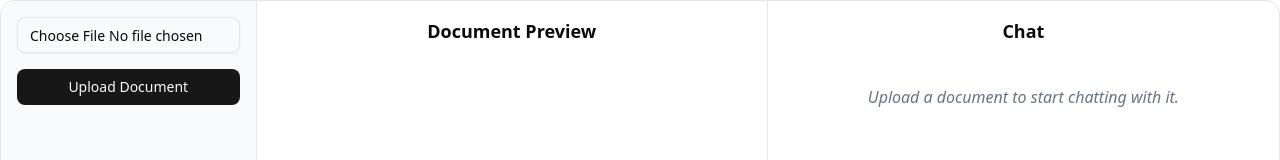
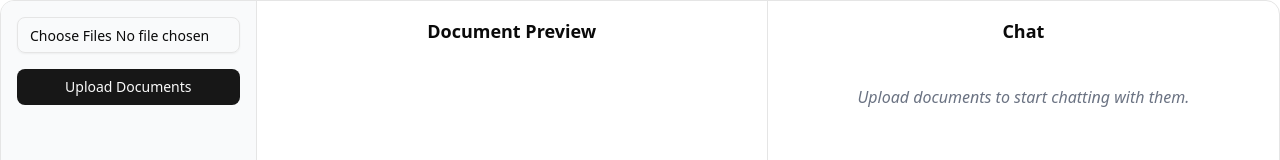
Before and after one commit to Its-Aman-Yadav/docsintel, a Next.js app: page / in a window 1280 px wide. Shown: the top 160 px of the page. Built offline with nearby package versions, Linux system fonts and the light colour scheme.

Commit message:
multi doc and multi format supported

```diff
--- a/app/api/parse/route.ts
+++ b/app/api/parse/route.ts
@@ -15,84 +15,84 @@ export const runtime = "nodejs"
 
 export async function POST(req: NextRequest) {
   try {
-    // 1️⃣ File extraction
+    // 1️⃣ Extract multiple files
     const formData = await req.formData()
-    const file = formData.get("file") as File
+    const files = formData.getAll("files") as File[]
 
-    if (!file) {
+    if (!files || files.length === 0) {
       return NextResponse.json({ error: "No file provided" }, { status: 400 })
     }
 
-    const buffer = Buffer.from(await file.arrayBuffer())
-    const extension = mime.extension(file.type) || "pdf"
-    const fileName = `${nanoid()}.${extension}`
-    const tempFilePath = path.join(os.tmpdir(), fileName)
-
-    // Save file temporarily
-    await fs.writeFile(tempFilePath, buffer)
-
-    // 2️⃣ LlamaParse usage
     const reader = new LlamaParseReader({
-      resultType: "text", // Use "text" for maximum raw content extraction
+      resultType: "text",
       apiKey: process.env.LLAMA_CLOUD_API_KEY!,
     })
 
-    const documents = await reader.loadData(tempFilePath)
-    await fs.unlink(tempFilePath) // Clean up temp file
+    const allDocuments: any[] = []
 
-    if (!documents || documents.length === 0) {
+    // Process each file sequentially (or in parallel using Promise.all if preferred)
+    for (const file of files) {
+      const buffer = Buffer.from(await file.arrayBuffer())
+      const extension = mime.extension(file.type) || "pdf"
+      const fileName = `${nanoid()}.${extension}`
+      const tempFilePath = path.join(os.tmpdir(), fileName)
+
+      // Save temporarily
+      await fs.writeFile(tempFilePath, buffer)
+
+      // Parse content using LlamaParse
+      const documents = await reader.loadData(tempFilePath)
+      await fs.unlink(tempFilePath) // cleanup
+
+      if (!documents || documents.length === 0) continue
+
+      // Add filename metadata
+      const withMetadata = documents.map((doc) => ({
+        ...doc,
+        fileName,
+      }))
+
+      allDocuments.push(...withMetadata)
+    }
+
+    if (allDocuments.length === 0) {
       return NextResponse.json({ error: "No documents returned from parser" }, { status: 400 })
     }
 
-    // Join all parsed text together
-    const parsedText = documents.map(doc => doc.text).join("\n\n").trim()
+    // 2️⃣ Join parsed text from all files
+    const parsedText = allDocuments.map((doc) => doc.text).join("\n\n---\n\n")
 
-    if (!parsedText) {
-      return NextResponse.json({ error: "Parsed text is empty" }, { status: 400 })
-    }
+    // 3️⃣ Chunk into segments
+    const chunks = parsedText.match(/(.|[\r\n]){1,1000}/g) || []
 
-    console.log("✅ Pages parsed:", documents.length)
-    console.log("📏 Total parsed text length:", parsedText.length)
-    console.log("📄 Sample parsed text:", parsedText)
+    // 4️⃣ Generate embeddings and upsert into Pinecone
+    const openai = new OpenAI({ apiKey: process.env.OPENAI_API_KEY! })
+    const namespace = "uploaded-docs"
+    const vectors: any[] = []
 
-    // 3️⃣ Chunking into 1000-character segments
-    const chunks = parsedText.match(/(.|[\r\n]){1,1000}/g) || []
-    console.log("🔹 Total chunks created:", chunks.length)
-
-    // 4️⃣ Generate embeddings using OpenAI
-    const openai = new OpenAI({ apiKey: process.env.OPENAI_API_KEY! })
-    const vectors: number[][] = []
-
-    for (const chunk of chunks) {
+    for (const [idx, chunk] of chunks.entries()) {
       const response = await openai.embeddings.create({
         model: "text-embedding-3-small",
         input: chunk,
       })
-      vectors.push(response.data[0].embedding)
+
+      vectors.push({
+        id: `multi-${idx}-${nanoid()}`,
+        values: response.data[0].embedding,
+        metadata: { chunk, source: "multi-doc-upload" },
+      })
     }
 
-    // 5️⃣ Upsert into Pinecone
-    const namespace = "uploaded-docs"
-    const upserts = vectors.map((embedding, idx) => ({
-      id: `${fileName}-${idx}`,
-      values: embedding,
-      metadata: {
-        chunk: chunks[idx],
-        fileName,
-      },
-    }))
+    await pineconeIndex.namespace(namespace).upsert(vectors)
 
-    await pineconeIndex.namespace(namespace).upsert(upserts)
-
-    // ✅ Success Response
+    // ✅ Response
     return NextResponse.json({
-      message: "File parsed and embedded successfully",
-      result: documents,
-      chunks: chunks.length,
-      uploadedTo: namespace,
-      dimension: vectors[0]?.length || null,
+      message: "All documents parsed and embedded successfully",
+      result: allDocuments,
+      totalFiles: files.length,
+      totalChunks: chunks.length,
+      namespace,
     })
-
   } catch (error) {
     console.error("❌ Error in /api/parse:", error)
     return NextResponse.json({ error: "Internal server error" }, { status: 500 })
--- a/app/page.tsx
+++ b/app/page.tsx
@@ -1,11 +1,12 @@
 "use client"
 
 import { useState } from "react"
-import { Button } from "@/components/ui/button"
-import { Input } from "@/components/ui/input"
+import { FileUploadPanel } from "@/components/FileUploadPanel"
+import { DocumentPreview } from "@/components/DocumentPreview"
+import { ChatPanel } from "@/components/ChatPanel"
 
 export default function DocumentUpload() {
-  const [file, setFile] = useState<File | null>(null)
+  const [files, setFiles] = useState<File[]>([])
   const [uploading, setUploading] = useState(false)
   const [content, setContent] = useState("")
   const [highlightedContent, setHighlightedContent] = useState("")
@@ -17,34 +18,33 @@ export default function DocumentUpload() {
   const [uploaded, setUploaded] = useState(false)
 
   const handleFileChange = (e: React.ChangeEvent<HTMLInputElement>) => {
-    setFile(e.target.files?.[0] || null)
+    setFiles(Array.from(e.target.files || []))
     setError("")
     setContent("")
+    setHighlightedContent("")
     setUploaded(false)
-    setHighlightedContent("")
   }
 
   const handleUpload = async () => {
-    if (!file) {
-      setError("Please select a file.")
+    if (files.length === 0) {
+      setError("Please select at least one file.")
       return
     }
 
     const formData = new FormData()
-    formData.append("file", file)
+    files.forEach((file) => formData.append("files", file))
+    setUploading(true)
 
-    setUploading(true)
     try {
       const res = await fetch("/api/parse", {
         method: "POST",
         body: formData,
       })
-
       const data = await res.json()
       setUploading(false)
 
       if (res.ok && Array.isArray(data.result)) {
-        const fullText = data.result.map((doc: any) => doc.text).join("\n\n")
+        const fullText = data.result.map((doc: any) => doc.text).join("\n\n---\n\n")
         setContent(fullText)
         setHighlightedContent(fullText)
         setUploaded(true)
@@ -88,21 +88,23 @@ export default function DocumentUpload() {
   }
 
   const handleAsk = async () => {
-    if (!query) return
+    if (!query.trim()) return
     setLoadingAnswer(true)
     setAnswer("Thinking...")
+
     try {
       const res = await fetch("/api/query", {
         method: "POST",
         headers: { "Content-Type": "application/json" },
         body: JSON.stringify({ query }),
       })
+
       const data = await res.json()
       setAnswer(data.answer || "No answer found")
       setSources(data.sources || [])
       const highlighted = highlightSources(content, data.sources || [])
       setHighlightedContent(highlighted)
-    } catch (err) {
+    } catch {
       setAnswer("Error fetching answer.")
     } finally {
       setLoadingAnswer(false)
@@ -112,72 +114,23 @@ export default function DocumentUpload() {
 
   return (
     <div className="flex h-[90vh] w-full border rounded-xl overflow-hidden">
-      {/* Left Sidebar */}
-      <div className="w-1/5 border-r p-4 flex flex-col items-start justify-start space-y-4 bg-gray-50">
-        <Input type="file" accept=".pdf,.doc,.docx,.txt" onChange={handleFileChange} />
-        {file && <p className="text-sm text-gray-600">Selected: {file.name}</p>}
-        <Button onClick={handleUpload} disabled={uploading} className="w-full">
-          {uploading ? "Uploading..." : "Upload Document"}
-        </Button>
-        {error && <p className="text-sm text-red-500">{error}</p>}
-      </div>
-
-      {/* Document Preview */}
-      <div className="w-2/5 border-r p-4 overflow-y-auto">
-        <h2 className="text-lg font-semibold mb-2 text-center">Document Preview</h2>
-        <div
-          className="prose dark:prose-invert max-h-full"
-          dangerouslySetInnerHTML={{
-            __html: highlightedContent.replace(/\n/g, "<br/>"),
-          }}
-        />
-      </div>
-
-      {/* Chat Area */}
-      <div className="w-2/5 p-4 overflow-y-auto">
-        <h2 className="text-lg font-semibold mb-2 text-center">Chat</h2>
-
-        {uploaded ? (
-          <>
-            <div className="flex gap-2 mb-4">
-              <Input
-                type="text"
-                placeholder="Ask something about your document..."
-                value={query}
-                onChange={(e) => setQuery(e.target.value)}
-              />
-              <Button onClick={handleAsk} disabled={loadingAnswer || !query.trim()}>
-                {loadingAnswer ? "Thinking..." : "Ask"}
-              </Button>
-            </div>
-
-            {answer && (
-              <div className="p-4 border rounded-md bg-gray-50 mb-4">
-                <p className="font-semibold mb-1">Answer:</p>
-                <p>{answer}</p>
-              </div>
-            )}
-
-            {sources.length > 0 && (
-              <div className="p-4 border rounded-md bg-gray-50">
-                <p className="font-semibold mb-2">Sources:</p>
-                <ul className="list-disc pl-5 space-y-1">
-                  {sources.slice(0, 3).map((s, i) => (
-                    <li key={i}>
-                      <span className="text-gray-700">{s.text?.slice(0, 100)}...</span>{" "}
-                      <span className="text-sm text-gray-500">(from {s.fileName})</span>
-                    </li>
-                  ))}
-                </ul>
-              </div>
-            )}
-          </>
-        ) : (
-          <div className="text-center text-gray-500 italic mt-10">
-            Upload a document to start chatting with it.
-          </div>
-        )}
-      </div>
+      <FileUploadPanel
+        files={files}
+        onFileChange={handleFileChange}
+        onUpload={handleUpload}
+        uploading={uploading}
+        error={error}
+      />
+      <DocumentPreview highlightedContent={highlightedContent} />
+      <ChatPanel
+        uploaded={uploaded}
+        query={query}
+        answer={answer}
+        sources={sources}
+        loadingAnswer={loadingAnswer}
+        onQueryChange={setQuery}
+        onAsk={handleAsk}
+      />
     </div>
   )
 }
--- /dev/null
+++ b/components/ChatPanel.tsx
@@ -0,0 +1,69 @@
+import { Input } from "@/components/ui/input"
+import { Button } from "@/components/ui/button"
+
+interface ChatPanelProps {
+  uploaded: boolean
+  query: string
+  answer: string
+  sources: any[]
+  loadingAnswer: boolean
+  onQueryChange: (value: string) => void
+  onAsk: () => void
+}
+
+export function ChatPanel({
+  uploaded,
+  query,
+  answer,
+  sources,
+  loadingAnswer,
+  onQueryChange,
+  onAsk,
+}: ChatPanelProps) {
+  return (
+    <div className="w-2/5 p-4 overflow-y-auto">
+      <h2 className="text-lg font-semibold mb-2 text-center">Chat</h2>
+
+      {uploaded ? (
+        <>
+          <div className="flex gap-2 mb-4">
+            <Input
+              type="text"
+              placeholder="Ask something about your documents..."
+              value={query}
+              onChange={(e) => onQueryChange(e.target.value)}
+            />
+            <Button onClick={onAsk} disabled={loadingAnswer || !query.trim()}>
+              {loadingAnswer ? "Thinking..." : "Ask"}
+            </Button>
+          </div>
+
+          {answer && (
+            <div className="p-4 border rounded-md bg-gray-50 mb-4">
+              <p className="font-semibold mb-1">Answer:</p>
+              <p>{answer}</p>
+            </div>
+          )}
+
+          {sources.length > 0 && (
+            <div className="p-4 border rounded-md bg-gray-50">
+              <p className="font-semibold mb-2">Sources:</p>
+              <ul className="list-disc pl-5 space-y-1">
+                {sources.slice(0, 3).map((s, i) => (
+                  <li key={i}>
+                    <span className="text-gray-700">{s.text?.slice(0, 100)}...</span>{" "}
+                    <span className="text-sm text-gray-500">(from {s.fileName})</span>
+                  </li>
+                ))}
+              </ul>
+            </div>
+          )}
+        </>
+      ) : (
+        <div className="text-center text-gray-500 italic mt-10">
+          Upload documents to start chatting with them.
+        </div>
+      )}
+    </div>
+  )
+}
--- /dev/null
+++ b/components/DocumentPreview.tsx
@@ -0,0 +1,17 @@
+interface DocumentPreviewProps {
+  highlightedContent: string
+}
+
+export function DocumentPreview({ highlightedContent }: DocumentPreviewProps) {
+  return (
+    <div className="w-2/5 border-r p-4 overflow-y-auto">
+      <h2 className="text-lg font-semibold mb-2 text-center">Document Preview</h2>
+      <div
+        className="prose dark:prose-invert max-h-full"
+        dangerouslySetInnerHTML={{
+          __html: highlightedContent.replace(/\n/g, "<br/>"),
+        }}
+      />
+    </div>
+  )
+}
--- /dev/null
+++ b/components/FileUploadPanel.tsx
@@ -0,0 +1,31 @@
+"use client"
+
+import { Input } from "@/components/ui/input"
+import { Button } from "@/components/ui/button"
+
+interface FileUploadPanelProps {
+  files: File[]
+  onFileChange: (e: React.ChangeEvent<HTMLInputElement>) => void
+  onUpload: () => void
+  uploading: boolean
+  error: string
+}
+
+export function FileUploadPanel({ files, onFileChange, onUpload, uploading, error }: FileUploadPanelProps) {
+  return (
+    <div className="w-1/5 border-r p-4 flex flex-col items-start justify-start space-y-4 bg-gray-50">
+      <Input type="file" accept=".pdf,.doc,.docx,.txt" multiple onChange={onFileChange} />
+      {files.length > 0 && (
+        <ul className="text-xs text-gray-600 space-y-1">
+          {files.map((file, idx) => (
+            <li key={idx}>• {file.name}</li>
+          ))}
+        </ul>
+      )}
+      <Button onClick={onUpload} disabled={uploading} className="w-full">
+        {uploading ? "Uploading..." : "Upload Documents"}
+      </Button>
+      {error && <p className="text-sm text-red-500">{error}</p>}
+    </div>
+  )
+}
```
